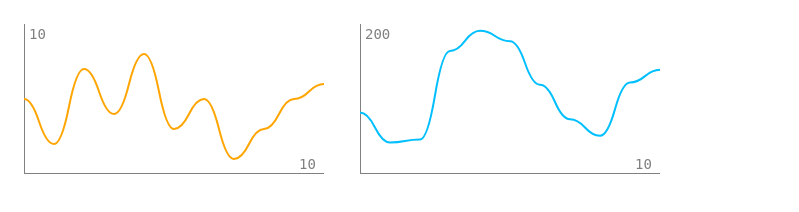
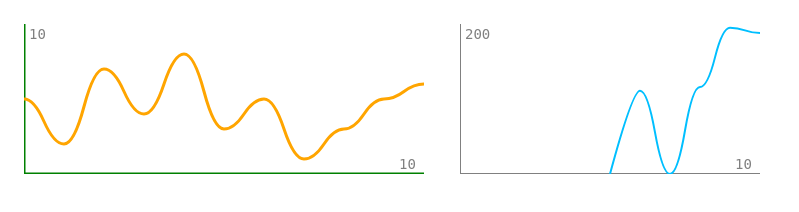
Before and after one commit to timonson/flowingChart, a plain HTML site: page demo.html in a window 1280 px wide. Shown: the whole page, without its empty margins (0-799 px from the left). Drawn offline with Linux system fonts and the light colour scheme.

Commit message:
refactored attributes

```diff
--- a/components/flowingChart.js
+++ /dev/null
@@ -1,185 +0,0 @@
-async function* drawFlowingChart() {
-  while (true) {
-    const [
-      iterator,
-      ctx,
-      { xMax, yMax, chartColor, axisColor, lineWidth, cancelCheck } = {},
-    ] = yield
-    const valuesToDraw = Array(xMax).fill(undefined)
-    function getXOffset(value) {
-      return (value / xMax) * ctx.width
-    }
-    function getYOffset(value) {
-      return ctx.height - (value / yMax) * ctx.height
-    }
-    function drawCoordinateSystem(ctx) {
-      ctx.beginPath()
-      ctx.lineWidth = lineWidth
-      ctx.strokeStyle = axisColor
-      ctx.moveTo(0, 0)
-      ctx.lineTo(0, ctx.height)
-      ctx.lineTo(ctx.width, ctx.height)
-      ctx.stroke()
-    }
-    function drawText(ctx, text, x, y) {
-      ctx.font = "14px mono"
-      ctx.fillStyle = "grey"
-      ctx.fillText(text, x, y)
-    }
-    function drawCurvedChart(points, [x0, y0]) {
-      for (var i = 0; i < points.length - 1; i++) {
-        var x_mid = (points[i].x + points[i + 1].x) / 2
-        var y_mid = (points[i].y + points[i + 1].y) / 2
-        var cp_x1 = (x_mid + points[i].x) / 2
-        var cp_x2 = (x_mid + points[i + 1].x) / 2
-        if (i === 0) {
-          var sx_mid = (x0 + points[0].x) / 2
-          var sy_mid = (y0 + points[0].y) / 2
-          var scp_x1 = (sx_mid + x0) / 2
-          var scp_x2 = (sx_mid + points[0].x) / 2
-          ctx.quadraticCurveTo(scp_x1, y0, sx_mid, sy_mid)
-          ctx.quadraticCurveTo(scp_x2, points[0].y, points[0].x, points[0].y)
-        }
-        ctx.quadraticCurveTo(cp_x1, points[i].y, x_mid, y_mid)
-        ctx.quadraticCurveTo(
-          cp_x2,
-          points[i + 1].y,
-          points[i + 1].x,
-          points[i + 1].y
-        )
-      }
-    }
-    for await (const value of iterator) {
-      ctx.clearRect(0, 0, ctx.width, ctx.height)
-      drawText(ctx, xMax, ctx.width - 25, ctx.height - 5)
-      drawText(ctx, yMax, 5, 15)
-      drawCoordinateSystem(ctx)
-      ctx.beginPath()
-      ctx.lineWidth = lineWidth
-      ctx.strokeStyle = chartColor
-      const yValueAtX0 = getYOffset(valuesToDraw.shift()) || ctx.height
-      valuesToDraw.push(parseInt(value))
-      const firstIndex = valuesToDraw.findIndex(el => typeof el === "number")
-      const xValueAtY0 = getXOffset(firstIndex >= 0 ? firstIndex : 0)
-      ctx.moveTo(xValueAtY0, yValueAtX0)
-      const points = valuesToDraw.reduce((acc, el, i) => {
-        acc.push({ x: getXOffset(i + 1), y: getYOffset(el) })
-        return acc
-      }, [])
-      drawCurvedChart(points, [xValueAtY0, yValueAtX0])
-      ctx.stroke()
-      if (cancelCheck.stopDrawing) break
-    }
-  }
-}
-
-function makeCanvasContext(
-  canvas,
-  sizeX,
-  sizeY,
-  adaptCtxSize = true,
-  ctxType = "2d"
-) {
-  if (!canvas.getContext)
-    return console.error(`Could not create ctx for canvas!`)
-  if (sizeX) canvas.width = sizeX
-  if (sizeY) canvas.height = sizeY
-  const ctx = canvas.getContext(ctxType)
-  ctx.width = canvas.width
-  ctx.height = canvas.height
-  return ctx
-}
-
-function coupleSettersAndGettersToAttributes(thisObj, camelCasePropsAsStrings) {
-  function camelCaseToDash(str) {
-    return str.replace(/([a-zA-Z])(?=[A-Z])/g, "$1-").toLowerCase()
-  }
-  for (const propertyName of camelCasePropsAsStrings) {
-    Object.defineProperty(thisObj, propertyName, {
-      get: function() {
-        return this.getAttribute(camelCaseToDash(propertyName))
-      },
-      set: function(value) {
-        return this.setAttribute(camelCaseToDash(propertyName), value)
-      },
-    })
-  }
-}
-
-function defineFlowingChart(tag) {
-  class FlowingChart extends HTMLElement {
-    constructor() {
-      super()
-      coupleSettersAndGettersToAttributes(this, [
-        "width",
-        "height",
-        "xMax",
-        "yMax",
-        "chartColor",
-        "axisColor",
-        "lineWidth",
-      ])
-      ;(this.observer = drawFlowingChart()).next()
-      this.cancelCheck = { stopDrawing: false }
-      this.xMax = this.xMax || 10
-      this.yMax = this.yMax || 200
-      this.chartColor = this.chartColor || "deepskyblue"
-      this.axisColor = this.axisColor || "grey"
-      this.lineWidth = this.lineWidth || 2.0
-      this.style.display = "inline-block"
-      this.style.margin = "1em"
-      this.canvas = document.createElement("canvas")
-      this.attachShadow({ mode: "open" }).appendChild(this.canvas)
-      this.ctx = makeCanvasContext(this.canvas, this.width, this.height)
-      this.drawIterator()
-    }
-
-    get iterator() {
-      return this._iterator
-    }
-    set iterator(iterator) {
-      this._iterator = iterator
-      this.drawIterator()
-    }
-
-    drawIterator() {
-      if (!this.iterator) return
-      this.observer.next([
-        this.iterator,
-        this.ctx,
-        {
-          xMax: parseInt(this.xMax),
-          yMax: parseInt(this.yMax),
-          chartColor: this.chartColor,
-          axisColor: this.axisColor,
-          lineWidth: parseInt(this.lineWidth),
-          cancelCheck: this.cancelCheck,
-        },
-      ])
-    }
-    static get observedAttributes() {
-      return [
-        "width",
-        "height",
-        "iterator",
-        "x-max",
-        "y-max",
-        "chart-color",
-        "axis-color",
-        "line-width",
-      ]
-    }
-    attributeChangedCallback(name, oldValue, newValue) {
-      if (newValue === oldValue) return
-      if (name === "iterator") return (this.iterator = newValue)
-      this.cancelCheck.stopDrawing = true
-      this.cancelCheck = { stopDrawing: false }
-      if (name === "width" || name === "height")
-        makeCanvasContext(this.canvas, this.width, this.height)
-      this.drawIterator()
-    }
-  }
-  return customElements.define(tag, FlowingChart)
-}
-
-defineFlowingChart("flowing-chart")
--- a/demo.html
+++ b/demo.html
@@ -4,20 +4,22 @@
     <meta charset="UTF-8" />
     <title>generate-a-Chart</title>
     <link rel="icon" href="data:," />
-    <script type="module" src="./components/flowingChart.js"></script>
+    <script type="module" src="./flowingChart.js"></script>
   </head>
   <body>
     <flowing-chart
       iterator="52748351356"
       x-max="10"
       y-max="10"
+      width="400"
       chart-color="orange"
+      line-width="3"
+      axis-color="green"
     >
     </flowing-chart>
     <flowing-chart id="animated"></flowing-chart>
     <script type="module">
-      animated.iterator = generator([0, 200], 250)
-
+      animated.iterator = generator([0, 200], 900)
       function* generator(range, time) {
         function random(min = 1, max = 100) {
           return Math.floor(Math.random() * (max - min + 1)) + min
--- /dev/null
+++ b/flowingChart.js
@@ -0,0 +1,230 @@
+async function* drawFlowingChart() {
+  while (true) {
+    const [
+      iterator,
+      ctx,
+      { xMax, yMax, chartColor, axisColor, lineWidth, cancelCheck } = {},
+    ] = yield
+    const valuesToDraw = Array(xMax).fill(undefined)
+    function getXOffset(value) {
+      return (value / xMax) * ctx.width
+    }
+    function getYOffset(value) {
+      return ctx.height - (value / yMax) * ctx.height
+    }
+    function drawCoordinateSystem(ctx) {
+      ctx.beginPath()
+      ctx.lineWidth = lineWidth
+      ctx.strokeStyle = axisColor
+      ctx.moveTo(0, 0)
+      ctx.lineTo(0, ctx.height)
+      ctx.lineTo(ctx.width, ctx.height)
+      ctx.stroke()
+    }
+    function drawText(ctx, text, x, y) {
+      ctx.font = "14px mono"
+      ctx.fillStyle = "grey"
+      ctx.fillText(text, x, y)
+    }
+    function drawCurvedChart(points, [x0, y0]) {
+      for (var i = 0; i < points.length - 1; i++) {
+        var x_mid = (points[i].x + points[i + 1].x) / 2
+        var y_mid = (points[i].y + points[i + 1].y) / 2
+        var cp_x1 = (x_mid + points[i].x) / 2
+        var cp_x2 = (x_mid + points[i + 1].x) / 2
+        if (i === 0) {
+          var sx_mid = (x0 + points[0].x) / 2
+          var sy_mid = (y0 + points[0].y) / 2
+          var scp_x1 = (sx_mid + x0) / 2
+          var scp_x2 = (sx_mid + points[0].x) / 2
+          ctx.quadraticCurveTo(scp_x1, y0, sx_mid, sy_mid)
+          ctx.quadraticCurveTo(scp_x2, points[0].y, points[0].x, points[0].y)
+        }
+        ctx.quadraticCurveTo(cp_x1, points[i].y, x_mid, y_mid)
+        ctx.quadraticCurveTo(
+          cp_x2,
+          points[i + 1].y,
+          points[i + 1].x,
+          points[i + 1].y
+        )
+      }
+    }
+    for await (const value of iterator) {
+      ctx.clearRect(0, 0, ctx.width, ctx.height)
+      drawText(ctx, xMax, ctx.width - 25, ctx.height - 5)
+      drawText(ctx, yMax, 5, 15)
+      drawCoordinateSystem(ctx)
+      ctx.beginPath()
+      ctx.lineWidth = lineWidth
+      ctx.strokeStyle = chartColor
+      const yValueAtX0 = getYOffset(valuesToDraw.shift()) || ctx.height
+      valuesToDraw.push(parseInt(value))
+      const firstIndex = valuesToDraw.findIndex(el => typeof el === "number")
+      const xValueAtY0 = getXOffset(firstIndex >= 0 ? firstIndex : 0)
+      ctx.moveTo(xValueAtY0, yValueAtX0)
+      const points = valuesToDraw.reduce((acc, el, i) => {
+        acc.push({ x: getXOffset(i + 1), y: getYOffset(el) })
+        return acc
+      }, [])
+      drawCurvedChart(points, [xValueAtY0, yValueAtX0])
+      ctx.stroke()
+      if (cancelCheck.stopDrawing) {
+        break
+      }
+    }
+  }
+}
+
+function makeCanvasContext(
+  canvas,
+  sizeX,
+  sizeY,
+  adaptCtxSize = true,
+  ctxType = "2d"
+) {
+  if (!canvas.getContext)
+    return console.error(`Could not create ctx for canvas!`)
+  if (sizeX) canvas.width = sizeX
+  if (sizeY) canvas.height = sizeY
+  const ctx = canvas.getContext(ctxType)
+  ctx.width = canvas.width
+  ctx.height = canvas.height
+  return ctx
+}
+
+class FlowingChart extends HTMLElement {
+  constructor() {
+    super()
+    ;(this.observer = drawFlowingChart()).next()
+    this.cancelCheck = { stopDrawing: false }
+    this.opts = {
+      xMax: 10,
+      yMax: 200,
+      chartColor: "deepskyblue",
+      axisColor: "grey",
+      lineWidth: 2.0,
+      heigh: "150",
+      width: "300",
+    }
+    this.canvas = document.createElement("canvas")
+    this.root = this.attachShadow({ mode: "open" })
+  }
+
+  get iterator() {
+    return this.opts.iterator
+  }
+  set iterator(iterator) {
+    this.opts.iterator = iterator
+    this.cancelCheck.stopDrawing = true
+    this.cancelCheck = { stopDrawing: false }
+    this.draw()
+  }
+
+  draw() {
+    if (!this.opts.iterator) return
+    this.observer.next([
+      this.iterator,
+      this.ctx,
+      {
+        xMax: parseInt(this.opts.xMax),
+        yMax: parseInt(this.opts.yMax),
+        chartColor: this.opts.chartColor,
+        axisColor: this.opts.axisColor,
+        lineWidth: parseInt(this.opts.lineWidth),
+        cancelCheck: this.cancelCheck,
+      },
+    ])
+  }
+
+  connectedCallback() {
+    this.root.appendChild(this.canvas)
+    this.style.display = "inline-block"
+    this.style.margin = "1em"
+    this.ctx = makeCanvasContext(this.canvas, this.opts.width, this.opts.height)
+    this.draw()
+    this.connected = true
+  }
+  static get observedAttributes() {
+    return [
+      "width",
+      "height",
+      "iterator",
+      "x-max",
+      "y-max",
+      "chart-color",
+      "axis-color",
+      "line-width",
+    ]
+  }
+
+  attributeChangedCallback(name, oldValue, newValue) {
+    if (newValue === oldValue) return
+    switch (name) {
+      case "iterator":
+        this.opts = { ...this.opts, [name]: newValue }
+        if (this.connected) this.draw()
+        break
+      case "width":
+        this.opts = { ...this.opts, [name]: newValue }
+        if (this.connected) {
+          this.ctx = makeCanvasContext(
+            this.canvas,
+            this.opts.width,
+            this.opts.height
+          )
+          this.draw()
+        }
+        break
+      case "height":
+        this.opts = { ...this.opts, [name]: newValue }
+        if (this.connected) {
+          this.ctx = makeCanvasContext(
+            this.canvas,
+            this.opts.width,
+            this.opts.height
+          )
+          this.draw()
+        }
+        break
+      case "x-max":
+        this.opts = { ...this.opts, xMax: newValue }
+        if (this.connected) {
+          this.draw()
+        }
+        break
+      case "y-max":
+        this.opts = { ...this.opts, yMax: newValue }
+        if (this.connected) {
+          this.draw()
+        }
+        break
+      case "chart-color":
+        this.opts = { ...this.opts, chartColor: newValue }
+        if (this.connected) {
+          this.draw()
+        }
+        break
+      case "axis-color":
+        this.opts = { ...this.opts, axisColor: newValue }
+        if (this.connected) {
+          this.draw()
+        }
+        break
+      case "line-width":
+        this.opts = { ...this.opts, lineWidth: newValue }
+        if (this.connected) {
+          this.draw()
+        }
+        break
+      default:
+    }
+  }
+
+  static get is() {
+    return "flowing-chart"
+  }
+}
+
+customElements.define(FlowingChart.is, FlowingChart)
+
+export { FlowingChart }
```
Also changed, not shown: README.md.
